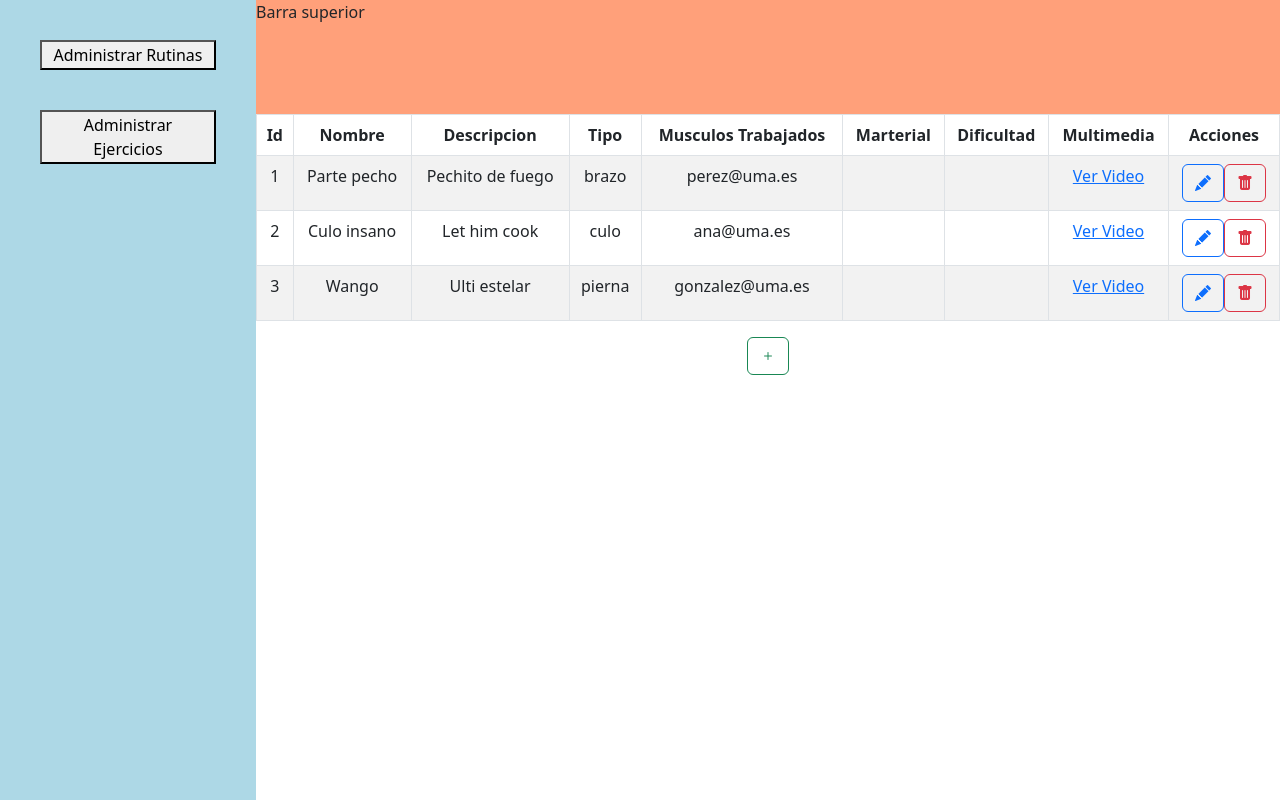
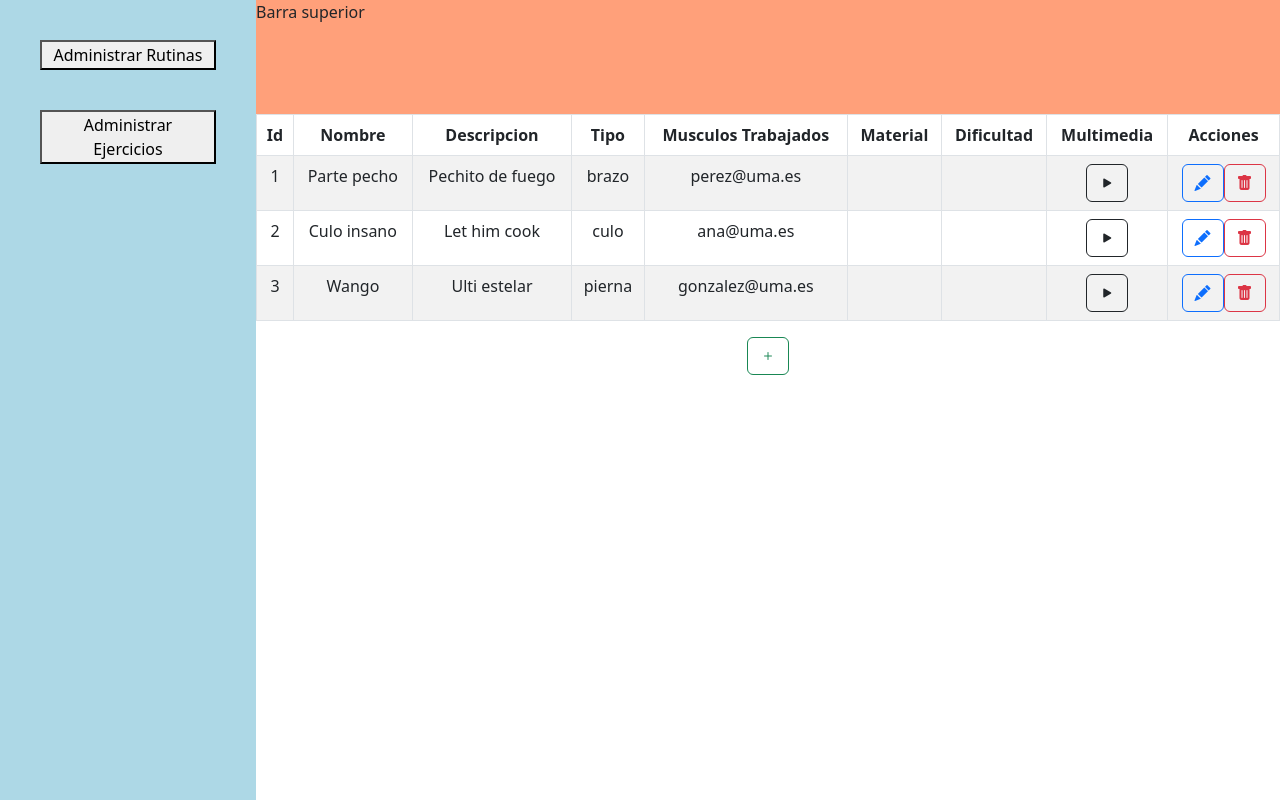
Before and after one commit to SII-Informatica-UMA/ciklum-el-grifo, an Angular app in the folder Proyecto-microservicio/: page / in a window 1280 px wide. Both pictures are taken after a click on the button "Administrar Ejercicios". Built offline with nearby package versions, Linux system fonts and the light colour scheme.

Commit message:
reproducción de video

```diff
--- a/Proyecto-microservicio/src/app/ejercicio.ts
+++ b/Proyecto-microservicio/src/app/ejercicio.ts
@@ -5,7 +5,7 @@ export interface Ejercicio{
     descripcion: string;
     tipo: string;
     musculosTrabajados: string;
-    marterial?: string;
+    material?: string;
     dificultad?: string;
     multimedia?: string;
 }
--- a/Proyecto-microservicio/src/app/ejercicio/ejercicio.component.html
+++ b/Proyecto-microservicio/src/app/ejercicio/ejercicio.component.html
@@ -1,4 +1,3 @@
-
 <table class="tablaEjercicios table table-bordered table-hover table table-striped"  style="border-radius: 10px; text-align: center;">
   <thead>
 
@@ -8,7 +7,7 @@
       <th>Descripcion</th>
       <th>Tipo</th>
       <th>Musculos Trabajados</th>
-        <th>Marterial</th>
+      <th>Material</th>
       <th>Dificultad</th>
       <th>Multimedia</th>
       <th>Acciones</th>
@@ -23,15 +22,16 @@
       <td>{{ejercicio?.descripcion}}</td>
       <td>{{ejercicio?.musculosTrabajados}}</td>
       <td>{{ejercicio?.tipo}}</td>
-        <td>{{ejercicio?.marterial}}</td>
+      <td>{{ejercicio?.material}}</td>
       <td>{{ejercicio?.dificultad}}</td>
       <td>
-          <!-- Enlace al video -->
-          <a [href]="ejercicio?.multimedia" target="_blank">Ver Video</a>
+        <!-- Reproductor de video -->
+        <button type="button" class="col-auto btn btn-outline-dark" (click)="reproducirVideo(ejercicio.multimedia)"><i class="bi bi-play-fill"></i></button>
+
       </td>
 
       <td>
-          <button type="button" class="col-auto btn btn-outline-primary" (click)="editarEjercicios(ejercicio)"><i class="bi bi-pencil-fill"></i></button>
+        <button type="button" class="col-auto btn btn-outline-primary" (click)="editarEjercicio(ejercicio)"><i class="bi bi-pencil-fill"></i></button>
         <button type="button" class="col-auto btn btn-outline-danger" (click)="eliminarEjercicio(ejercicio.id)"><i class="bi bi-trash-fill"></i></button>
       </td>
 
--- a/Proyecto-microservicio/src/app/ejercicio/ejercicio.component.ts
+++ b/Proyecto-microservicio/src/app/ejercicio/ejercicio.component.ts
@@ -1,6 +1,7 @@
-import { Component, OnInit } from '@angular/core';
+import { Component, OnInit, ElementRef } from '@angular/core';
 import { EjerciciosService } from '../ejercicio.service';
 import { NgbModal } from '@ng-bootstrap/ng-bootstrap';
+import { FormularioRutinaComponent } from '../formulario-rutina/formulario-rutina.component';
 import { Ejercicio } from '../ejercicio';
 import { FormularioEjercicioComponent } from '../formulario-ejercicio/formulario-ejercicio.component';
 
@@ -8,24 +9,24 @@ import { FormularioEjercicioComponent } from '../formulario-ejercicio/formulario
   selector: 'app-ejercicio',
   templateUrl: './ejercicio.component.html',
 })
-export class EjercicioComponent implements OnInit{
+export class EjercicioComponent{
   ejercicios: Ejercicio [] = [];
   ejercicioElegido?: Ejercicio;
   ejercicio?: Ejercicio;
-  constructor(private ejercicioService: EjerciciosService, private modalService: NgbModal) { }
+  constructor(private ejerciciosService: EjerciciosService, private modalService: NgbModal, private elRef: ElementRef) { }
 
-  editarEjercicios(ejercicio: Ejercicio): void {
+  editarEjercicio(ejercicio: Ejercicio): void {
     let ref = this.modalService.open(FormularioEjercicioComponent);
     ref.componentInstance.accion = "Editar";
-    ref.componentInstance.ejercicio = {...ejercicio};
+    ref.componentInstance.rutina = {...ejercicio};
     ref.result.then((ejercicio: Ejercicio) => {
-      this.ejercicioService.editarEjercicios(ejercicio); // Emitir el evento de edición con el contacto actualizado
-      this.ejercicioService.getEjercicios();
+      this.ejerciciosService.editarEjercicios(ejercicio); // Emitir el evento de edición con el contacto actualizado
+      this.ejerciciosService.getEjercicios();
     }, (reason) => {});
   }
 
   ngOnInit(): void {
-    this.ejercicios = this.ejercicioService.getEjercicios();
+    this.ejercicios = this.ejerciciosService.getEjercicios();
   }
 
   elegirEjercicio(ejercicio: Ejercicio): void {
@@ -35,23 +36,65 @@ export class EjercicioComponent implements OnInit{
   aniadirEjercicio(): void {
     let ref = this.modalService.open(FormularioEjercicioComponent);
     ref.componentInstance.accion = "Añadir";
-    ref.componentInstance.contacto = {id: 0, nombre: '', descripcion: '', observaciones: ''};
+    ref.componentInstance.ejercicio = {id: 0, nombre: '', descripcion: '',dificultad: '', marterial:'', musculosTrabajados:'',tipo:''};
     ref.result.then((ejercicio: Ejercicio) => {
-      this.ejercicioService.addEjercicios(ejercicio);
-      this.ejercicios = this.ejercicioService.getEjercicios();
+      this.ejerciciosService.addEjercicios(ejercicio);
+      this.ejercicios = this.ejerciciosService.getEjercicios();
+      this.ejercicios.sort((a,b)=>a.nombre.localeCompare(b.nombre));
     }, (reason) => {});
 
   }
-  rutinaEjercicio(ejercicio: Ejercicio): void {
-    this.ejercicioService.editarEjercicios(ejercicio);
-    this.ejercicios = this.ejercicioService.getEjercicios();
+  ejercicioEditado(ejercicio: Ejercicio): void {
+    this.ejerciciosService.editarEjercicios(ejercicio);
+    this.ejercicios = this.ejerciciosService.getEjercicios();
     this.ejercicioElegido = this.ejercicios.find(c => c.id == ejercicio.id);
   }
 
   eliminarEjercicio(id: number): void {
-    this.ejercicioService.eliminarEjercicios(id);
-    this.ejercicios = this.ejercicioService.getEjercicios();
+    this.ejerciciosService.eliminarEjercicios(id);
+    this.ejercicios = this.ejerciciosService.getEjercicios();
     this.ejercicioElegido = undefined;
   }
 
+  reproducirVideo(src: string | undefined): void {
+    if (src) {
+      const videoContainer = document.createElement('div');
+      videoContainer.style.position = 'fixed'; // Establece la posición fija para que esté por encima de todo
+      videoContainer.style.top = '0';
+      videoContainer.style.left = '0';
+      videoContainer.style.width = '100%';
+      videoContainer.style.height = '100%';
+      videoContainer.style.backgroundColor = 'rgba(0, 0, 0, 0.5)'; // Fondo semitransparente para superponerse al contenido
+      videoContainer.style.zIndex = '9999';
+
+      const videoPlayer = document.createElement('video');
+      videoPlayer.src = src;
+      videoPlayer.controls = true;
+      videoPlayer.autoplay = true;
+      videoPlayer.style.position = 'absolute'; // Establece la posición absoluta dentro del contenedor
+      videoPlayer.style.top = '50%'; // Coloca el reproductor de video en el centro verticalmente
+      videoPlayer.style.left = '50%'; // Coloca el reproductor de video en el centro horizontalmente
+      videoPlayer.style.transform = 'translate(-50%, -50%)'; // Centra el reproductor de video
+      videoPlayer.style.width = '80%'; // Ajusta el ancho del video al 80% del contenedor
+      videoPlayer.style.height = 'auto'; // Ajusta la altura del video automáticamente
+
+      const closeButton = document.createElement('button');
+      closeButton.innerText = 'X';
+      closeButton.style.position = 'absolute';
+      closeButton.style.top = '10px';
+      closeButton.style.right = '10px';
+      closeButton.style.zIndex = '10000'; // Asegura que el botón esté por encima del video
+      closeButton.addEventListener('click', (event) => {
+        videoContainer.remove(); // Elimina el contenedor del video al hacer clic en el botón de cierre
+        if (event.target === videoContainer) {
+          videoContainer.remove(); // Cerrar el video al hacer clic en el fondo semitransparente
+        }
+      });
+
+      videoContainer.appendChild(videoPlayer);
+      videoContainer.appendChild(closeButton);
+      document.body.appendChild(videoContainer);
+    }
+  }
+
 }
--- a/Proyecto-microservicio/src/app/formulario-ejercicio/formulario-ejercicio.component.css
+++ b/Proyecto-microservicio/src/app/formulario-ejercicio/formulario-ejercicio.component.css
@@ -0,0 +1,7 @@
+.video-modal {
+    width: 100%; /* Ancho máximo del video */
+    height: auto; /* Altura automática para mantener la proporción */
+    max-height: 70vh; /* Altura máxima del video para ajustarse dentro del modal */
+    margin: 0 auto; /* Centrar horizontalmente el video */
+    display: block; /* Mostrar el video como un bloque */
+  }
--- a/Proyecto-microservicio/src/app/formulario-ejercicio/formulario-ejercicio.component.html
+++ b/Proyecto-microservicio/src/app/formulario-ejercicio/formulario-ejercicio.component.html
@@ -5,23 +5,33 @@
 <div class="modal-body">
   <div class="form-group">
       <label for="nombre" > Nombre</label>
-      <input class="form-control" id="nombre" [(ngModel)]="ejercicio.nombre" placeholder="">
+      <input class="form-control" id="nombre" [(ngModel)]="ejercicio.nombre" placeholder="" >
       <label for="descripcion">Descripcion</label>
       <input class="form-control" id="descripcion" [(ngModel)]="ejercicio.descripcion" placeholder="">
       <label for="tipo">Tipo:</label>
-      <input class="form-control" id="tipo" [(ngModel)]="ejercicio.tipo" placeholder="">
+        <select class="form-control" id="tipo" [(ngModel)]="ejercicio.tipo">
+          <option value="Fuerza">Fuerza</option>
+          <option value="Hipertrofia">Hipertrofia</option>
+          <option value="Resistencia">Resistencia</option>
+          <option value="Flexibilidad">Flexibilidad</option>
+        </select>
       <label for="musculosTrabajados">Musculos Trabajados:</label>
       <input class="form-control" id="musculosTrabajados" [(ngModel)]="ejercicio.musculosTrabajados" placeholder="">
-      <label for="marterial">Marterial:</label>
-      <input class="form-control" id="marterial" [(ngModel)]="ejercicio.marterial" placeholder="">
+      <label for="marterial">Material:</label>
+      <input class="form-control" id="marterial" [(ngModel)]="ejercicio.material" placeholder="">
       <label for="dificultad">Dificultad:</label>
       <select class="form-control" id="dificultad" [(ngModel)]="ejercicio.dificultad" name="dificultad">
         <option value="facil">Fácil</option>
         <option value="media">Media</option>
         <option value="dificil">Difícil</option>
       </select>
+
       <label for="multimedia">Multimedia:</label>
-      <input class="form-control" id="multimedia" [(ngModel)]="ejercicio.multimedia" placeholder="">
+      <input type="file" class="form-control" id="multimedia" (change)="onFileSelected($event)" accept="video/*">
+      <!-- Reproductor de video -->
+    <video controls class="video-modal" *ngIf="ejercicio.multimedia">
+      <source [src]="getVideoURL()" type="video/mp4">
+    </video>
 
   </div>
 </div>
--- a/Proyecto-microservicio/src/app/formulario-ejercicio/formulario-ejercicio.component.ts
+++ b/Proyecto-microservicio/src/app/formulario-ejercicio/formulario-ejercicio.component.ts
@@ -10,9 +10,22 @@ import { NgbActiveModal } from '@ng-bootstrap/ng-bootstrap';
 })
 export class FormularioEjercicioComponent {
   accion?: "Añadir" | "Editar";
-  ejercicio: Ejercicio = {id: 0, nombre: '', descripcion: '',dificultad: '', marterial:'', musculosTrabajados:'',tipo:'',multimedia: ''};
+  ejercicio: Ejercicio = {id: 0, nombre: '', descripcion: '',dificultad: '', material:'', musculosTrabajados:'',tipo:'',multimedia: ''};
 
   constructor(public modal: NgbActiveModal) { }
+
+  onFileSelected(event: any): void {
+    const selectedFile = event.target.files[0]; // Obtener el archivo seleccionado del evento
+    // Convertir el archivo a URL utilizando el objeto URL
+    this.ejercicio.multimedia = URL.createObjectURL(selectedFile);
+  }
+
+  getVideoURL(): string | null {
+    if (this.ejercicio.multimedia) {
+      return this.ejercicio.multimedia; // Devolver la URL del video directamente
+    }
+    return null; // Si no hay video seleccionado, devolver null
+  }
 
   guardarContacto(): void {
     this.modal.close(this.ejercicio);
```
Lines whose indentation alone changed are shown as unchanged.
